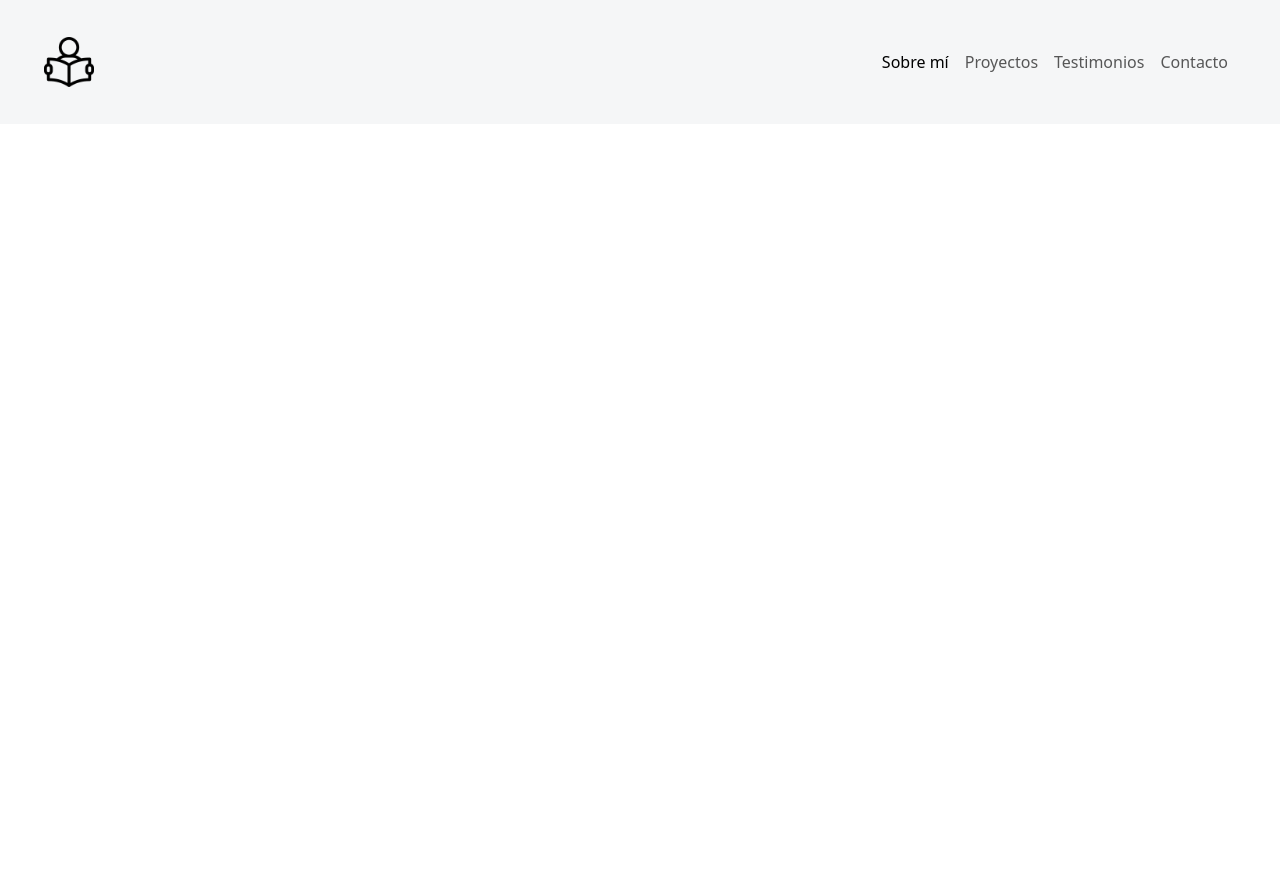
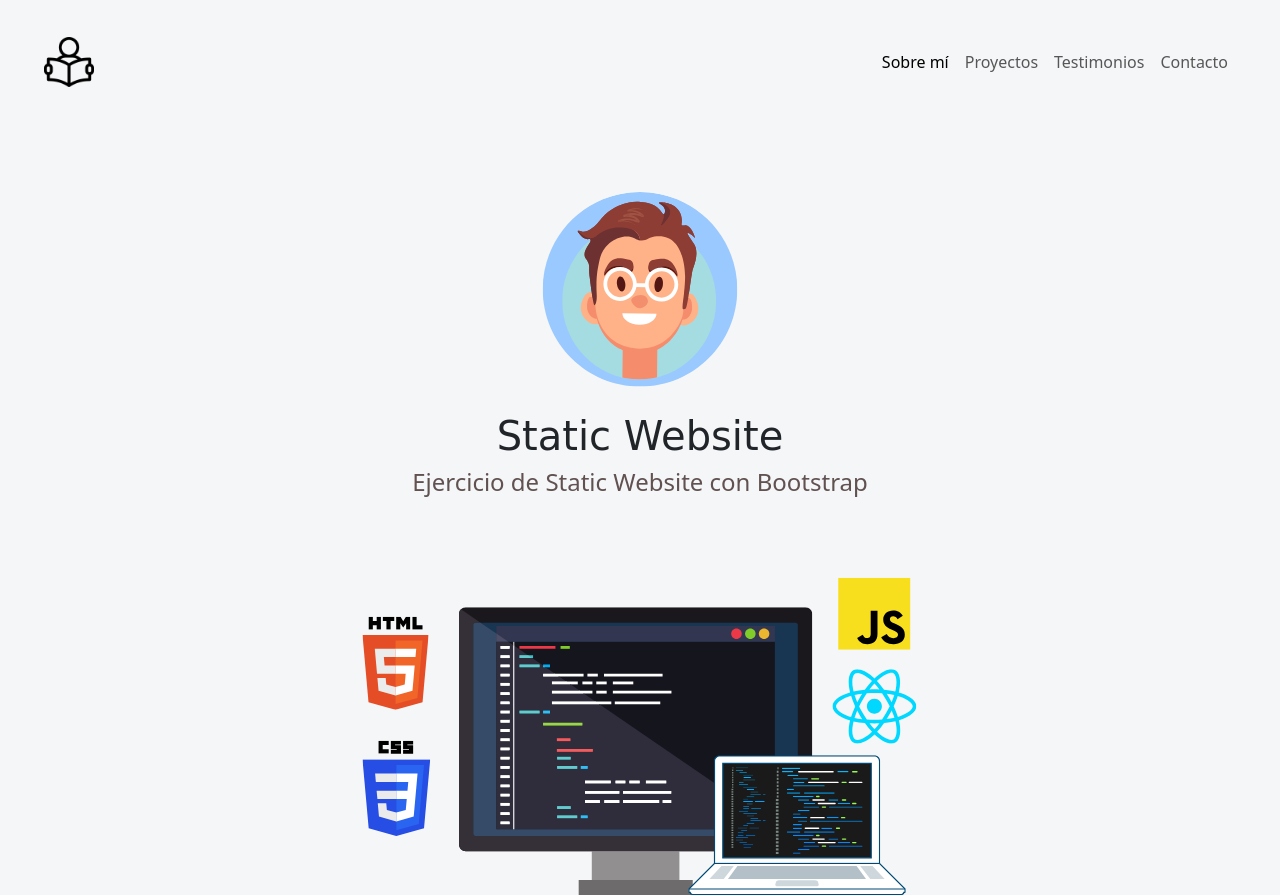
Before and after one commit to Jos3100/jose_staticweb, a website: page bootstrap/index.html in a window 1280 px wide. Before the commit the page ends 800 px from the top, so only its background shows below. Drawn offline with nearby package versions, Linux system fonts and the light colour scheme; a web font is replaced by a local one.

Commit message:
staticWeb02

```diff
--- a/bootstrap/index.html
+++ b/bootstrap/index.html
@@ -17,6 +17,11 @@
     integrity="sha384-T3c6CoIi6uLrA9TneNEoa7RxnatzjcDSCmG1MXxSR1GAsXEV/Dwwykc2MPK8M2HN" crossorigin="anonymous">
   <!--CSS-->
   <link rel="stylesheet" href="style.css">
+  <!--Google Fonts-->
+  <link rel="preconnect" href="https://fonts.googleapis.com">
+  <link rel="preconnect" href="https://fonts.gstatic.com" crossorigin>
+  <link href="https://fonts.googleapis.com/css2?family=Rubik+Dirt&display=swap" rel="stylesheet">
+
 </head>
 
 <body>
@@ -50,6 +55,19 @@
     </div>
   </nav>
 
+  <!--Seccion Hero-->
+  <section class="hero align-items-stretch">
+    <div class="hero-principal d-flex flex-column justify-content-center align-items-center">
+      <img class="hero-imagen-perfil rounded-circle" src="images/desarrollador3.svg" alt="Foto de perfil">
+      <h1>Static Website</h1>
+      <h2>Ejercicio de Static Website con Bootstrap</h2>
+    </div>
+    <div class="hero-inferior">
+      <img class="hero-inferior-imagen img-fluid" src="images/hero-inferior.svg" alt="Imagenes de referencia">
+    </div>
+
+  </section>
+
 
 
 
--- a/bootstrap/style.css
+++ b/bootstrap/style.css
@@ -11,6 +11,46 @@
 
 }
 
+/* Estilos generales */
+
+section {
+  display: flex;
+  flex-direction: column;
+  align-items: center;
+  justify-content: center;
+}
+
+h1 {
+    font-size: 2.5rem;
+    font-family: 'Rubik Dirt', cursive;
+
+}
+
+/* Seccion Hero */
+.hero{
+    background-color: #f5f6f7;
+    min-height: 450px;
+    text-align: center;
+}
+
+.hero-principal {
+    padding: 3rem;
+}
+
+.hero-imagen-perfil {
+width: 200px;
+height: 200px;
+margin: 20px;
+}
+
+.hero-principal h2 {
+    font-size: 1.5rem;
+    color: #615151;
+
+}
+
+
+
 /* Adaptable (Responsivo) */
 
 @media screen and (max-width: 767px){
@@ -18,3 +58,9 @@
         display: none;
     }
 }
+
+@media  screen and (min-width: 700px) {
+    .hero-inferior-imagen{
+        max-width: 600px;
+    }
+}
```
Also changed, not shown: bootstrap/images/desarrollador3.svg (added), bootstrap/images/hero-inferior.svg (added).
